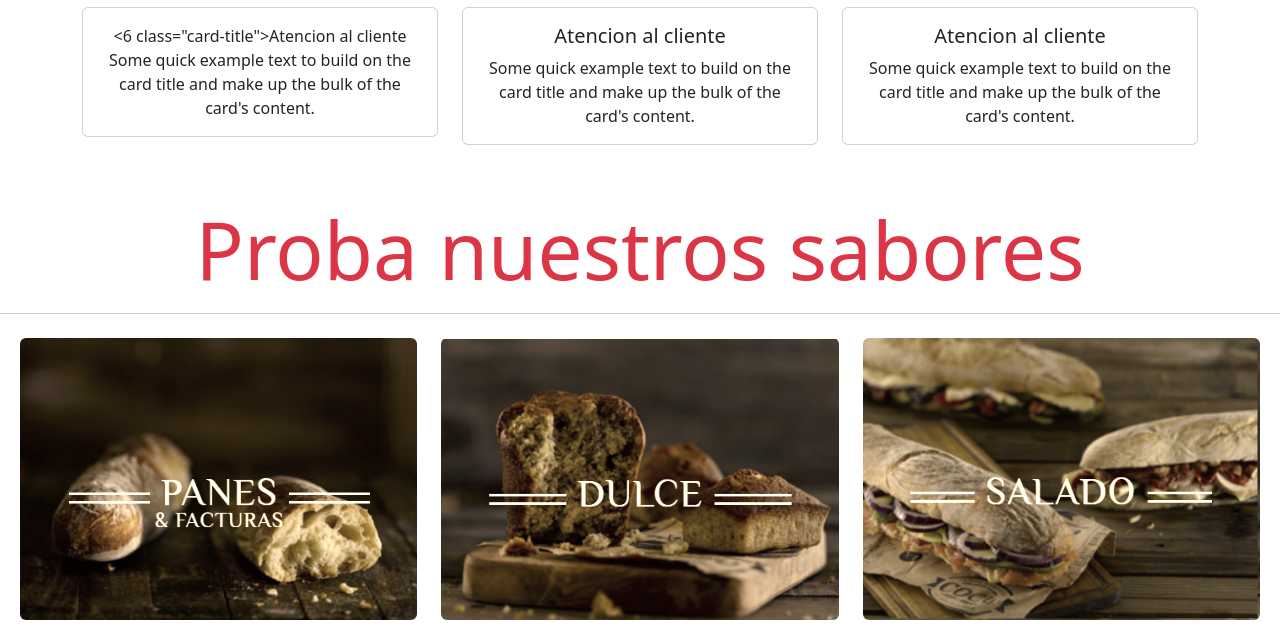
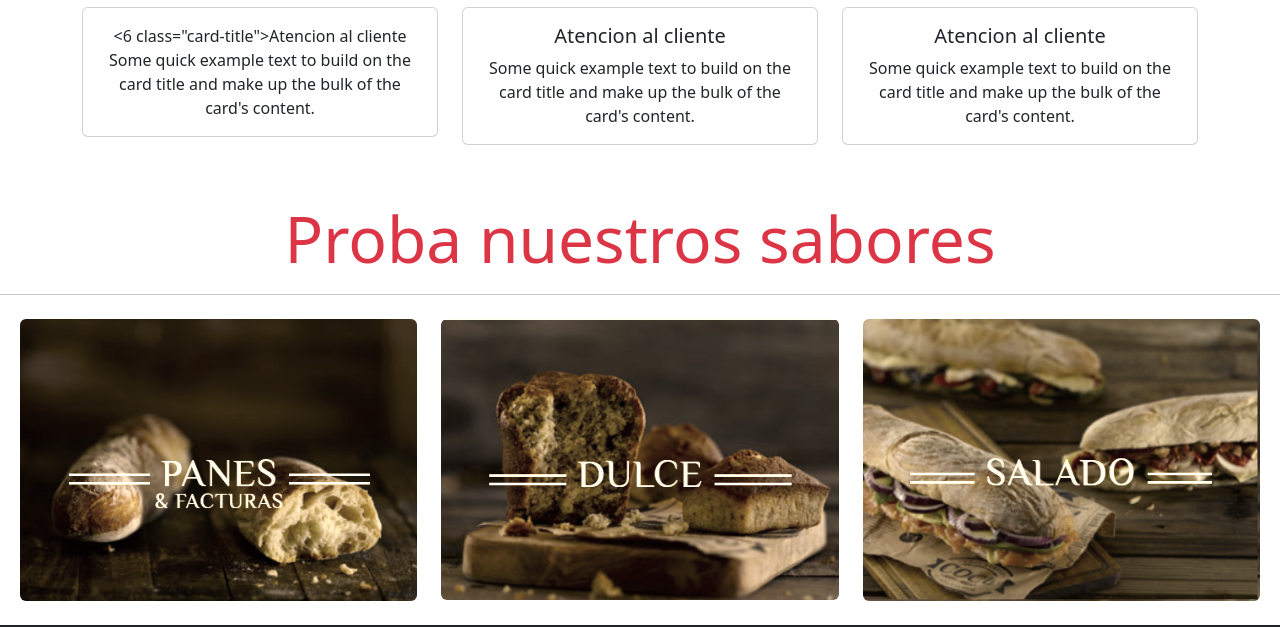
Before and after one commit to Vicopalacio/panaderiaCocu, a plain HTML site: page index.html in a window 1280 px wide. Shown: the part 895-1522 px from the top of the page. Drawn offline with nearby package versions, Linux system fonts and the light colour scheme.

Commit message:
cambie color y tamaño de titulo Proba nuestros sabores

```diff
--- a/index.html
+++ b/index.html
@@ -202,7 +202,7 @@
         </article>
       </section>
       <section>
-        <h1 class="display-1 text-center text-danger">Proba nuestros sabores</h1>
+        <h1 class="display-3 text-center text-danger">Proba nuestros sabores</h1>
         <hr>
         <article class="row mx-2">
           <div class="col-sm-12 col-md-4 my-2 img img:hover">
```
